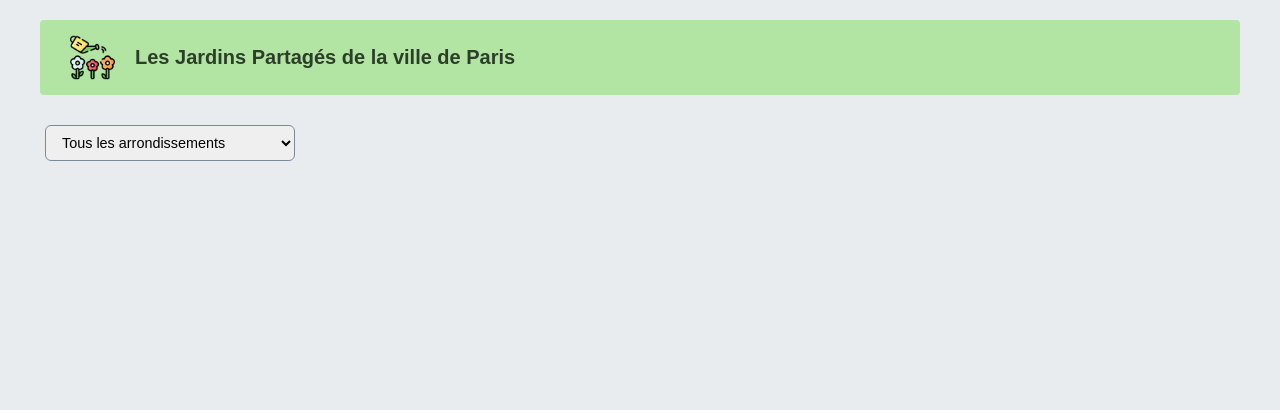
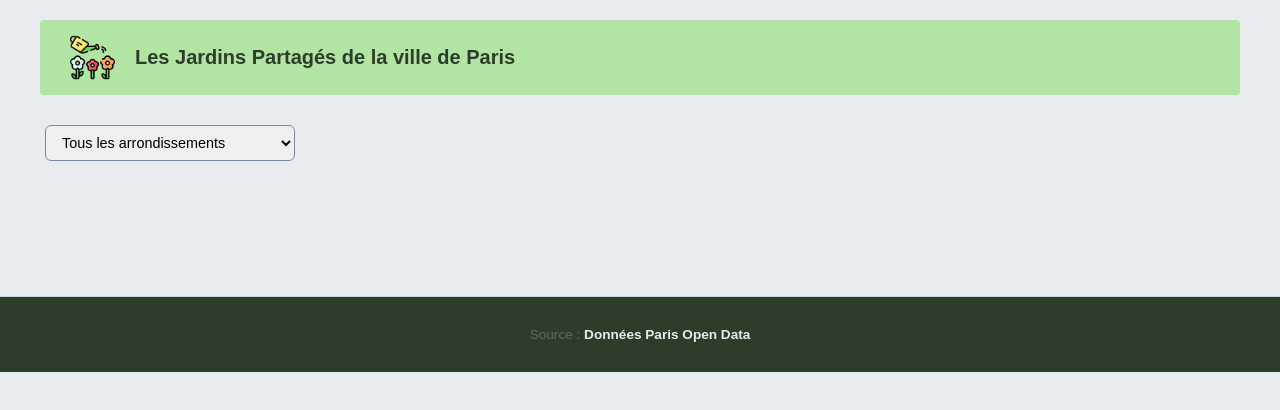
Before and after one commit to gdiaby2403/adataviz, a website built with Vite: page index.html in a window 1280 px wide. Built offline with nearby package versions, Linux system fonts and the light colour scheme; no server answers.

Commit message:
ajout footer et finition css

```diff
--- a/index.html
+++ b/index.html
@@ -37,6 +37,7 @@
         <section class="card-section">
         </section>
     </main>
+    <footer> Source : <a href="https://opendata.paris.fr/explore/dataset/jardins-partages" target="_blank">Données Paris Open Data</a> </footer>
 <script src="main.js" type="module"> </script>
 </body>
 </html>
--- a/style.css
+++ b/style.css
@@ -70,7 +70,21 @@ body {
     margin-left: auto;
 }
 
+footer {
+    text-align: center;
+    padding: 30px 20px;
+    margin-top: 40px;
+    font-size: 0.85rem;
+    color: #666;
+    border-top: 1px solid #d1d5db;
+    background-color: #2c3e29;
+}
 
+footer a {
+    color: #e9ecef;
+    text-decoration: none;
+    font-weight: bold;
+}
 /* Animation flip card */
 
 /* Boîte exterieur (Reste immobile) */
@@ -81,6 +95,10 @@ body {
     cursor: pointer;
 }
 
+.garden-card:hover {
+    transform: translateY(-5px);
+    transition: transform 0.2s ease, box-shadow 0.2s ease;
+}
 /* moteur de l'animation (La boîte qui tourne) */
 .card-inner {
     position: relative;
```
